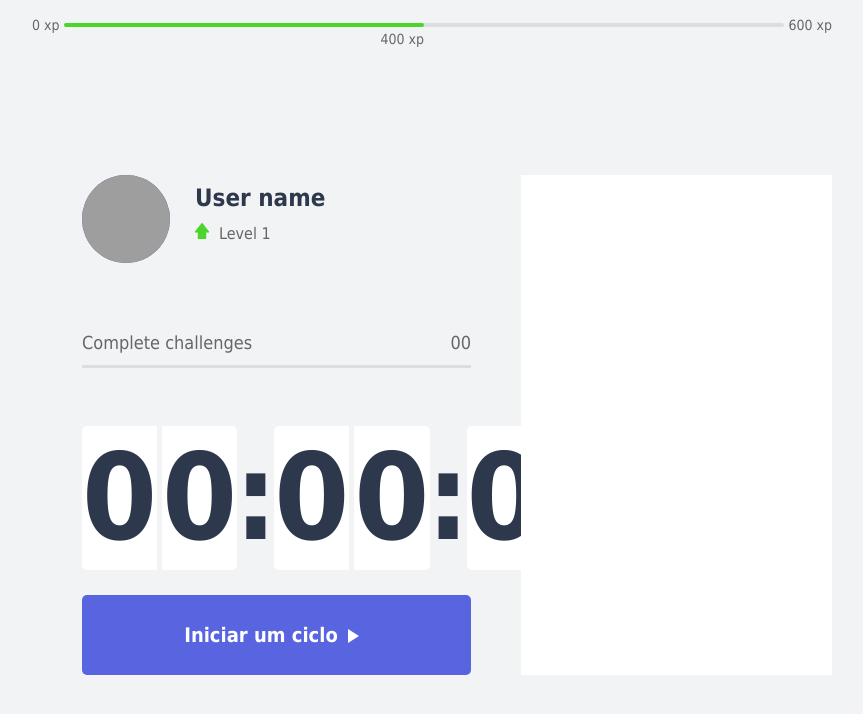
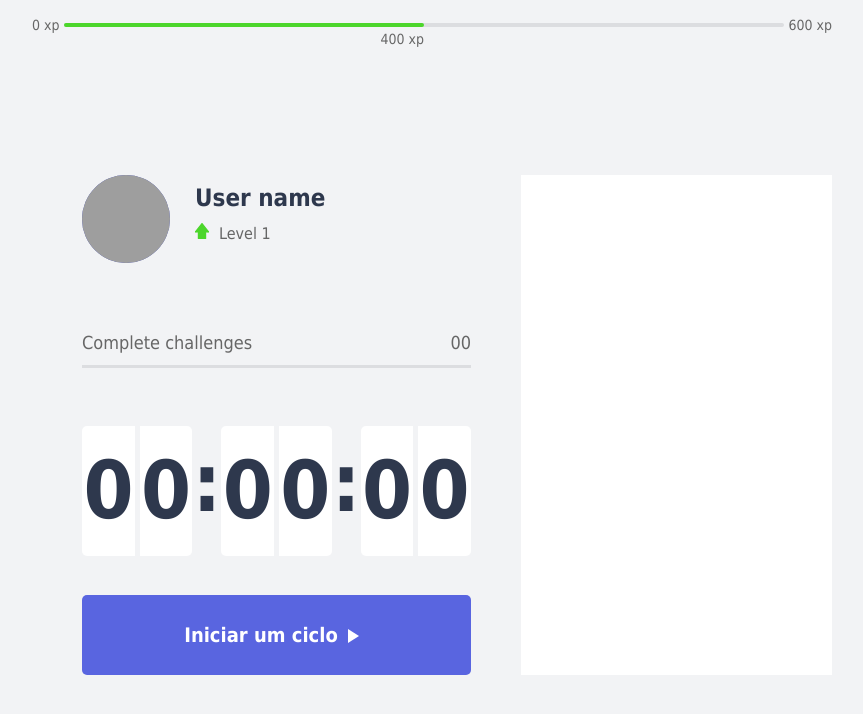
Before and after one commit to gabrielbrelaz7/ergon, a React (Create React App) app in the folder ergonomic-focus/: page / in a window 1280 px wide. Shown: the top 714 px of the page, without its empty margins (208-1071 px from the left). Built offline with nearby package versions, Linux system fonts and the light colour scheme; grey boxes are pictures that could not be loaded.

Commit message:
Creating buttons component colors

```diff
--- /dev/null
+++ b/ergonomic-focus/src/components/Button.tsx
@@ -0,0 +1,20 @@
+import React from "react";
+
+type ButtonTypeProps = {
+  onClick: () => void;
+  color: string;
+  text: string;
+  icon?: React.ReactNode;
+};
+
+export const Button: React.FC<ButtonTypeProps> = ({
+  onClick,
+  color,
+  text,
+  icon,
+}) => (
+  <div onClick={onClick} className={`button ${color}`}>
+    <span className="btn-text">{text}</span>
+    {icon && <div className="container-btn-icon">{icon}</div>}
+  </div>
+);
--- a/ergonomic-focus/src/components/Timer.tsx
+++ b/ergonomic-focus/src/components/Timer.tsx
@@ -2,25 +2,20 @@ import React from "react";
 import "../styles/components/timer.css";
 import "../styles/components/button.css";
 import { ReactComponent as RightArrow } from "../assets/images/right-arrow-icon.svg";
-
+import { Button } from "./Button";
 
 export const Timer = () => {
-
   function getTime() {
-
     const now = new Date();
 
     const hours = now.getHours();
     const minutes = now.getMinutes();
     const seconds = now.getSeconds();
 
-    console.log(hours + ":"  + minutes + ":"  +  seconds);
-
+    console.log(hours + ":" + minutes + ":" + seconds);
   }
 
-
   return (
-
     <div>
       <div className="timer-container">
         <div className="container-numbers">
@@ -46,17 +41,12 @@ export const Timer = () => {
         </div>
       </div>
 
-  <div onClick={getTime}>
-    <div className="button blue">
-        <span className="btn-text">
-          Iniciar um ciclo
-        </span>
-      <div className="container-btn-icon">
-        <RightArrow />
+      <Button
+        onClick={getTime}
+        color="blue"
+        text="Iniciar um ciclo"
+        icon={<RightArrow />}
+      />
     </div>
-    </div>
-  </div>
-  </div>
-
   );
 };
--- a/ergonomic-focus/src/styles/components/button.css
+++ b/ergonomic-focus/src/styles/components/button.css
@@ -15,12 +15,48 @@
 }
 
 .button.blue {
+  color: var(--white);
   background-color: var(--secondary-blue);
   margin-top: 25px;
 }
 
 .button.blue:hover {
+  color: var(--white);
   background-color: var(--primary-blue);
+}
+
+.button.white {
+  color: var(--grey-text);
+  background-color: var(--white);
+  margin-top: 25px;
+}
+
+.button.white svg {
+  fill: var(--grey-text);
+}
+
+.button.white:hover {
+  color: var(--white);
+  background-color: var(--red);
+}
+
+.button.white:hover svg {
+  fill: var(--white);
+}
+
+.button.white-greenb {
+  background-color: var(--white);
+  border-bottom: 2px solid var(--green);
+}
+
+.button.red {
+  color: var(--white);
+  background-color: var(--red);
+}
+
+.button.green {
+  color: var(--white);
+  background-color: var(--green);
 }
 
 .btn-text {
@@ -30,5 +66,4 @@
   line-height: 24px;
   letter-spacing: 0em;
   text-align: center;
-    color: var(--white);
 }
--- a/ergonomic-focus/src/styles/components/timer.css
+++ b/ergonomic-focus/src/styles/components/timer.css
@@ -23,7 +23,7 @@
 }
 
 .container-numbers {
-    height: 100%;
+  height: 90%;
   width: 176px;
   background-color: var(--white);
   display: flex;
@@ -36,7 +36,7 @@
   align-items: center;
   justify-content: center;
   width: 37px;
-    height: 100%;
+  height: 80%;
 }
 
 .number {
@@ -47,7 +47,7 @@
   justify-content: center;
   color: var(--grey-title);
   text-align: center;
-    font-size: 120px;
+  font-size: 80px;
   line-height: 100px;
   font-weight: 600;
 }
@@ -61,33 +61,3 @@
   height: 144px;
   display: flex;
 }
-
-.container-numbers {
-    height: 100%;
-    width: 176px;
-    background-color: var(--white);
-    display: flex;
-    justify-content: space-between;
-    border-radius: 5px;
-}
-
-.container-middle {
-    display: flex;
-    align-items: center;
-    justify-content: center;
-    width: 37px;
-    height: 100%;
-}
-
-.number {
-    height: 100%;
-    width: 50%;
-    display: flex;
-    align-items: center;
-    justify-content: center;
-    color: var(--grey-title);
-    text-align: center;
-    font-size: 120px;
-    line-height: 100px;
-    font-weight: 600;
-}
```
Also changed, not shown: ergonomic-focus/src/assets/images/check-icon.svg (added), ergonomic-focus/src/assets/images/close-icon.svg (added). Lines whose indentation alone changed are shown as unchanged.
